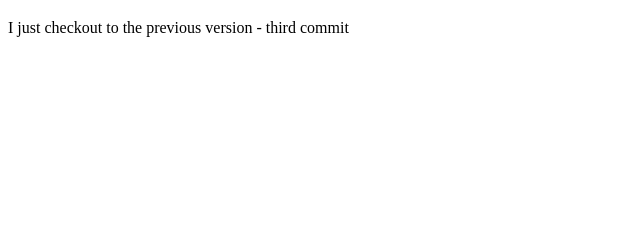
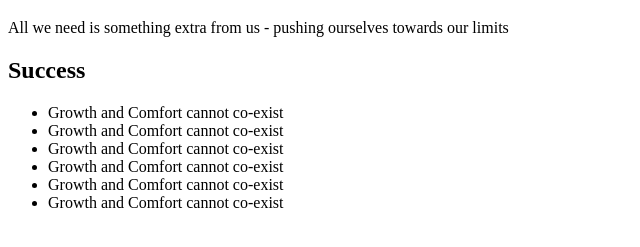
Before and after one commit to emmeiwhite/learngithub, a plain HTML site: page index.html in a window 1280 px wide. Shown: the part 61-308 px from the top of the page, without its empty margins (0-640 px from the left). Drawn offline with Linux system fonts and the light colour scheme.

```diff
--- a/index.html
+++ b/index.html
@@ -8,6 +8,18 @@
 </head>
 <body>
     <h1>A deeper look into git repository</h1>
-    <p>I just checkout to the previous version - third commit </p>
+    <p>All we need is something extra from us - pushing ourselves towards our limits</p>
+
+    <h2>Success</h2>
+    <ul>
+        <li>Growth and Comfort cannot co-exist</li>
+        <li>Growth and Comfort cannot co-exist</li>
+        <li>Growth and Comfort cannot co-exist</li>
+        <li>Growth and Comfort cannot co-exist</li>
+        <li>Growth and Comfort cannot co-exist</li>
+        <li>Growth and Comfort cannot co-exist</li>
+    </ul>
+
+
 </body>
 </html>
```
